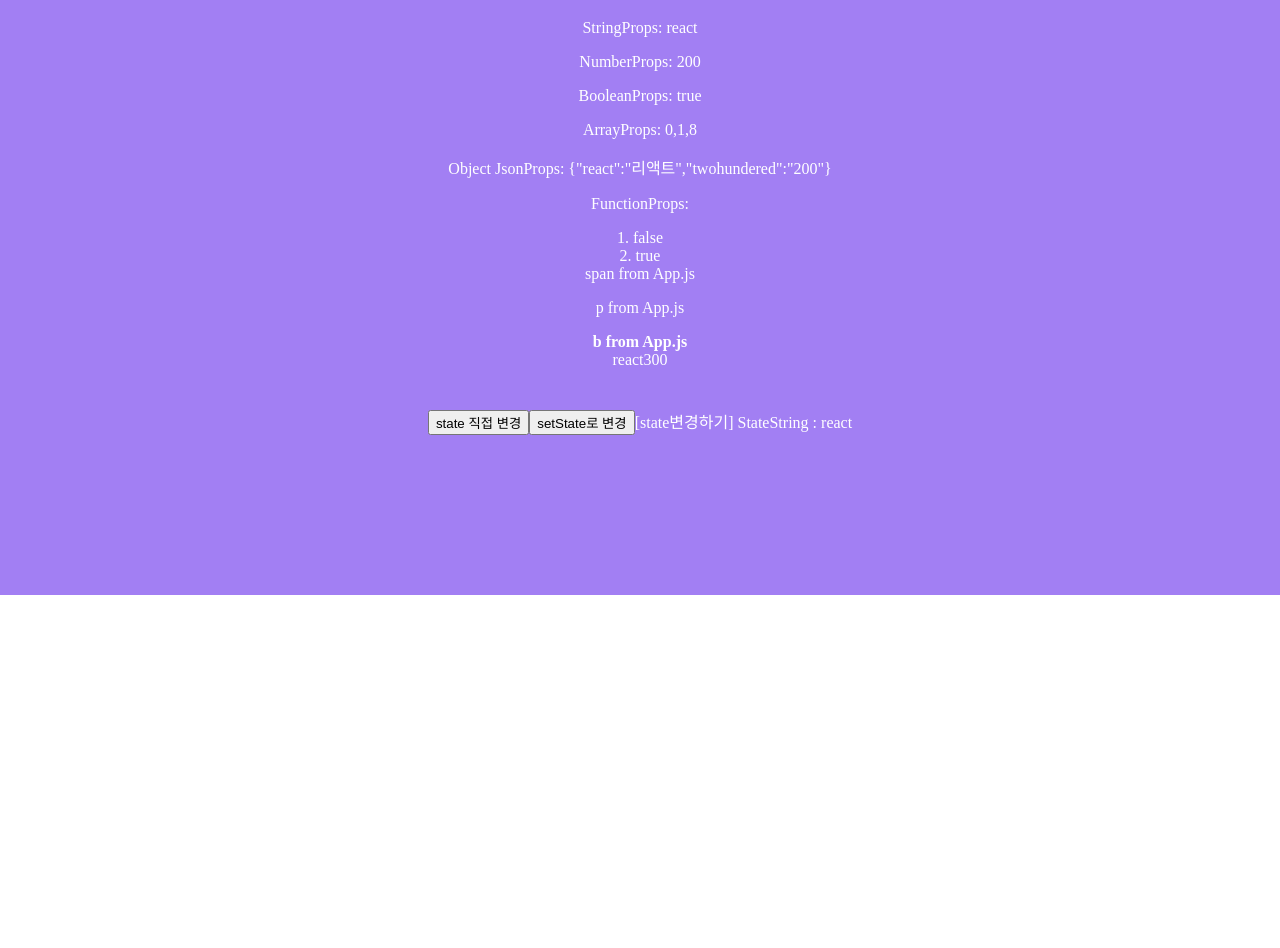
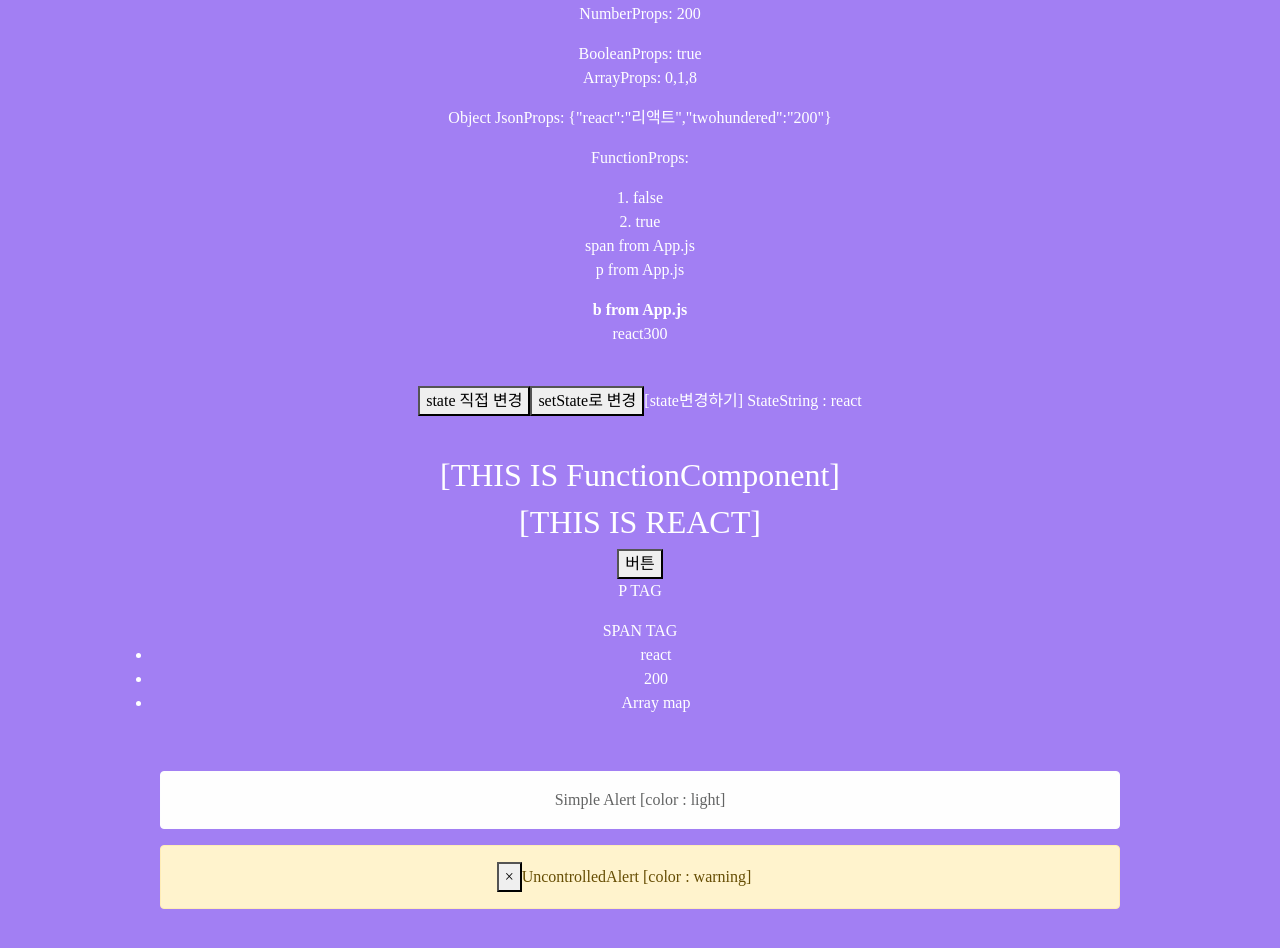
Before and after one commit to CodyBuilder-dev/my-item-stock-front, a React (Create React App) app: page / in a window 1280 px wide. Shown: the part 440-1388 px from the top of the page. Before the commit the page ends 1035 px from the top, so only its background shows below. Built offline with nearby package versions, Linux system fonts and the light colour scheme.

Commit message:
ReactStrap 적용

```diff
--- a/package.json
+++ b/package.json
@@ -12,10 +12,12 @@
     "@types/node": "^12.20.12",
     "@types/react": "^17.0.5",
     "@types/react-dom": "^17.0.3",
+    "bootstrap": "^5.0.0",
     "jquery": "^3.6.0",
     "react": "^17.0.2",
     "react-dom": "^17.0.2",
     "react-scripts": "4.0.3",
+    "reactstrap": "^8.9.0",
     "typescript": "^4.2.4",
     "web-vitals": "^1.1.2"
   },
--- a/src/App.tsx
+++ b/src/App.tsx
@@ -1,8 +1,12 @@
 import React from 'react';
 // import {useEffect, useState} from 'react';
+
 import './App.css';
+import 'bootstrap/dist/css/bootstrap.css'
+
 // import Chapter1 from "./Chapter1";
 import Chapter2 from "./Chapter2"
+
 
 function App() {
   // const [message, setMessage] = useState("");
--- a/src/Chapter2.tsx
+++ b/src/Chapter2.tsx
@@ -5,6 +5,11 @@ import PropsBoolean from './Chapter2/R019_PropsBoolean';
 import PropsNode from './Chapter2/R023_PropsNode';
 import ReactState from './Chapter2/R024_ReactState';
 import SetState from './Chapter2/R025_SetState';
+import FunctionComponent from './Chapter2/R030_FunctionComponent';
+import ReactHook from './Chapter2/R031_ReactHook'
+import Fragments from './Chapter2/R032_Fragments';
+import ReturnMap from './Chapter2/R033_ReturnMap';
+import ReactstrapAlerts from './Chapter2/R034_ReactstrapAlerts';
 
 class Chapter2 extends Component{
     render(){
@@ -15,7 +20,7 @@ class Chapter2 extends Component{
                     prototype={"키워드와 같은 이름의 prop도 상관없습니다"}
                     String="react"
                     Number={200}
-                    Boolean={1==1}
+                    Boolean={true}
                     Array={[0,1,8]}
                     ObjectJson={{react:"리액트", twohundered:"200"}}
                     Function={console.log("FunctionProps: function!")}
@@ -29,6 +34,11 @@ class Chapter2 extends Component{
                 </PropsNode>
                 <ReactState reactString = "react"/>
                 <SetState/>
+                <FunctionComponent contents="[THIS IS FunctionComponent]"/>
+                <ReactHook/>
+                <Fragments/>
+                <ReturnMap/>
+                <ReactstrapAlerts/>
             </div>
         )
     }
--- /dev/null
+++ b/src/Chapter2/R034_ReactstrapAlerts.tsx
@@ -0,0 +1,18 @@
+import React from "react";
+import {Alert, UncontrolledAlert} from "reactstrap";
+
+function R034_ReactstrapAlerts() {
+    return (
+        <div>
+            <Alert color="light">
+                Simple Alert [color : light]
+            </Alert>
+            <UncontrolledAlert color="warning">
+                UncontrolledAlert [color : warning]
+            </UncontrolledAlert>
+        </div>
+    );
+}
+
+
+export default R034_ReactstrapAlerts;
```
Also changed, not shown: 1 other file (tests, documents, lock files or other folders).
